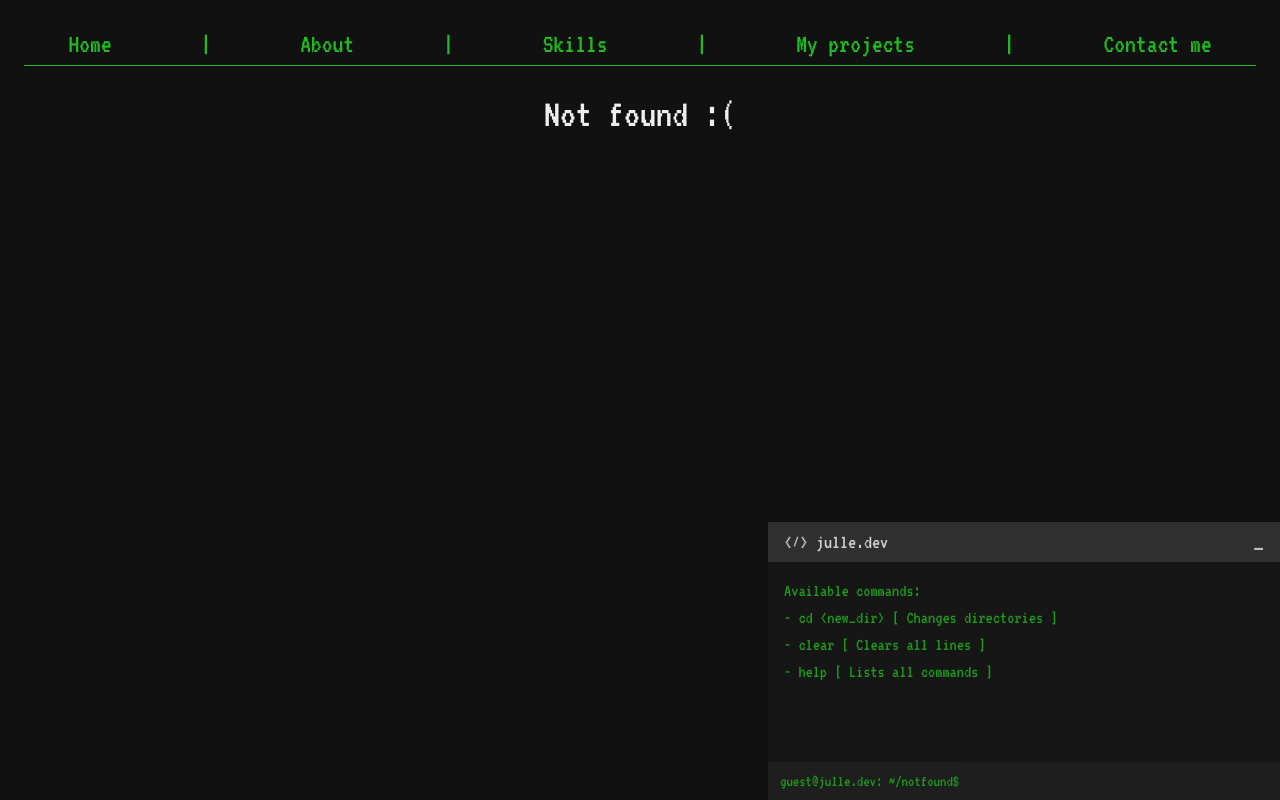
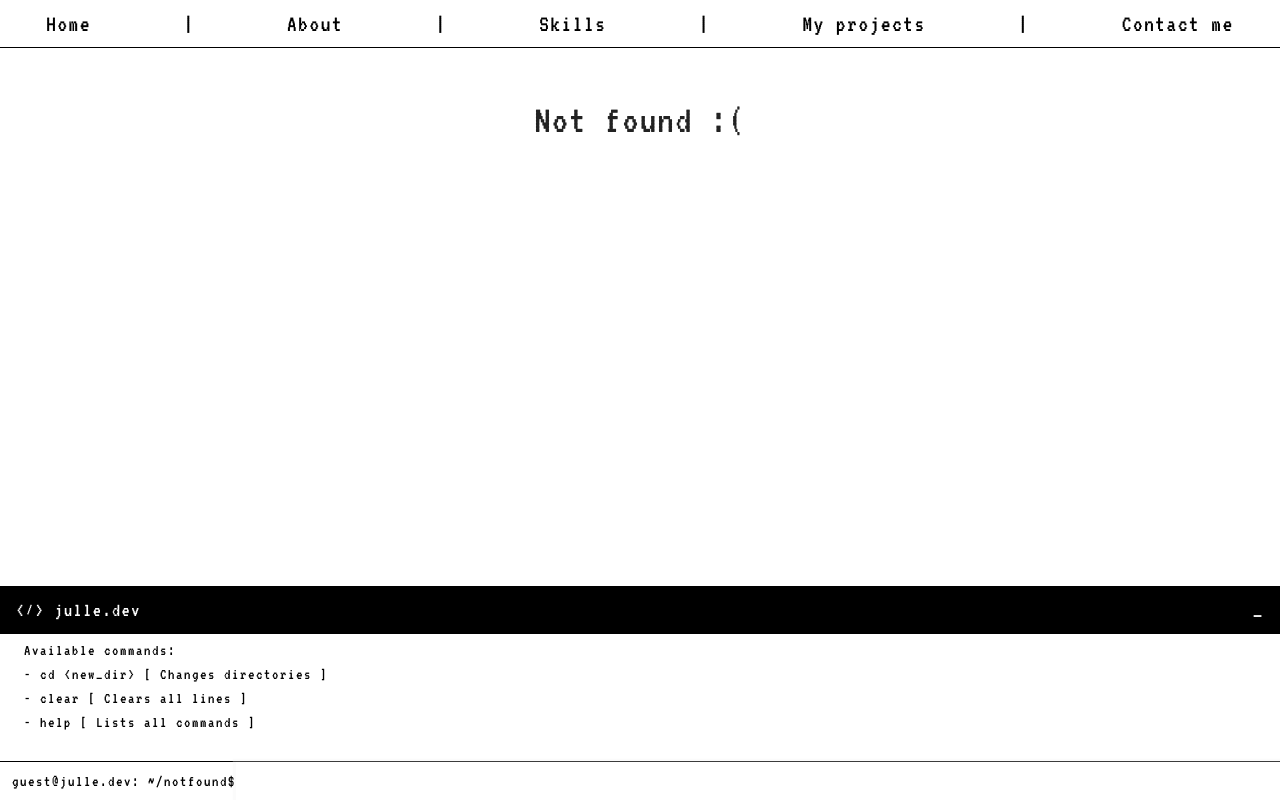
Before and after one commit to julleboi/my-portfolio, a React app in the folder client/: page /notfound in a window 1280 px wide. Built offline with nearby package versions, Linux system fonts and the light colour scheme.

Commit message:
Change UI - colors

```diff
--- a/client/src/styles.scss
+++ b/client/src/styles.scss
@@ -1,23 +1,29 @@
-$body-bg: #111;
-$body-color: #2b2;
+$body-bg: #fff;
+$body-color: #000;
 
 // Theme colors
-$primary: #222;
-$danger: #b22;
+$primary: #eee;
+$danger: #e44;
 
 @import '~bootstrap/scss/bootstrap.scss';
 @import url('https://fonts.googleapis.com/css2?family=VT323');
 
-$secondary-color: #eee;
+$secondary-color: #222;
 
 body {
   scrollbar-color: $primary;
   font-family: 'VT323', monospace;
-  font-size: large;
 }
 
 a[href] {
   color: $body-color;
+}
+
+body,
+input,
+textarea,
+button {
+  letter-spacing: 0.1em;
 }
 
 #notfound {
@@ -25,12 +31,10 @@ a[href] {
 }
 
 #terminal {
+  position: fixed;
   bottom: 0;
-  right: 0;
-  position: fixed;
-  opacity: 0.8;
-  width: 40vw;
-  min-width: 300px;
+  left: 0;
+  width: 100%;
   animation-name: slide-in;
   animation-duration: 500ms;
 }
@@ -41,17 +45,20 @@ a[href] {
 }
 
 #terminal-lines-container {
-  height: 15vh;
-  min-height: 200px;
+  @extend .py-1;
+  @extend .px-4;
+  height: 10vh;
+  min-height: 8em;
   overflow: auto;
-  background-color: #181818;
+  background-color: rgba($body-bg, 0.5);
   color: $body-color;
+  border-bottom: $body-color solid 1px;
 }
 
 #terminal-input * {
   border-radius: 0;
   border-style: hidden;
-  background-color: $primary;
+  background-color: $body-bg;
   color: $body-color;
 }
 
@@ -69,11 +76,12 @@ a[href] {
 
 #terminal-titlebar {
   @extend .py-0;
-  background-color: #383838;
+  height: 3em;
+  background-color: $body-color;
 }
 
 #terminal-titlebar a {
-  color: $secondary-color;
+  color: $primary;
 }
 
 #terminal-titlebar a:hover {
@@ -85,18 +93,27 @@ a[href] {
 }
 
 #links {
-  @extend .m-4;
+  @extend .mb-4;
+  min-height: 2em;
   display: flex;
   flex-wrap: wrap;
   flex-direction: row;
   justify-content: space-around;
+  align-items: center;
   font-size: 150%;
   border-bottom: $body-color solid 1px;
 }
 
+#links a:hover {
+  font-size: 120%;
+  font-weight: 120%;
+}
+
 #content {
   @extend .container;
-  font-size: 120%;
+  @extend .py-4;
+  margin-bottom: 3em;
+  font-size: 150%;
   color: $secondary-color;
 }
 
@@ -105,7 +122,9 @@ a[href] {
 }
 
 #contact-form {
-  input, textarea, button {
+  input,
+  textarea,
+  button {
     @extend .mb-3;
     background-color: $primary;
     color: $secondary-color;
--- a/client/src/terminal/index.tsx
+++ b/client/src/terminal/index.tsx
@@ -48,7 +48,7 @@ export default () => {
         className={hidden ? 'hide' : ''}
         id='terminal-body-container'
       >
-        <div className='p-3'id='terminal-lines-container'>
+        <div id='terminal-lines-container'>
           {
             lines.map(([i, o], idx) =>
               <TerminalLine key={idx} input={i} output={o} />
```
